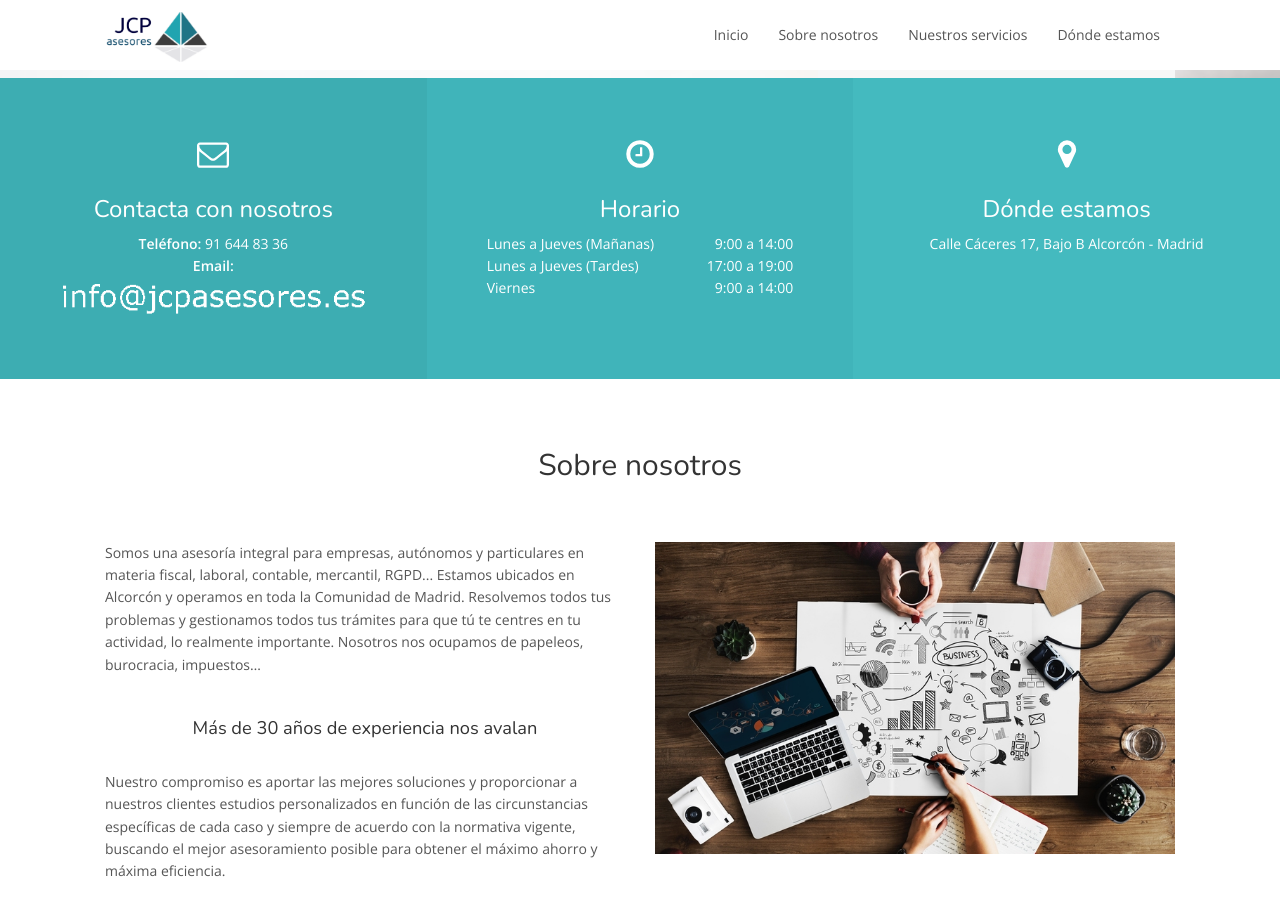
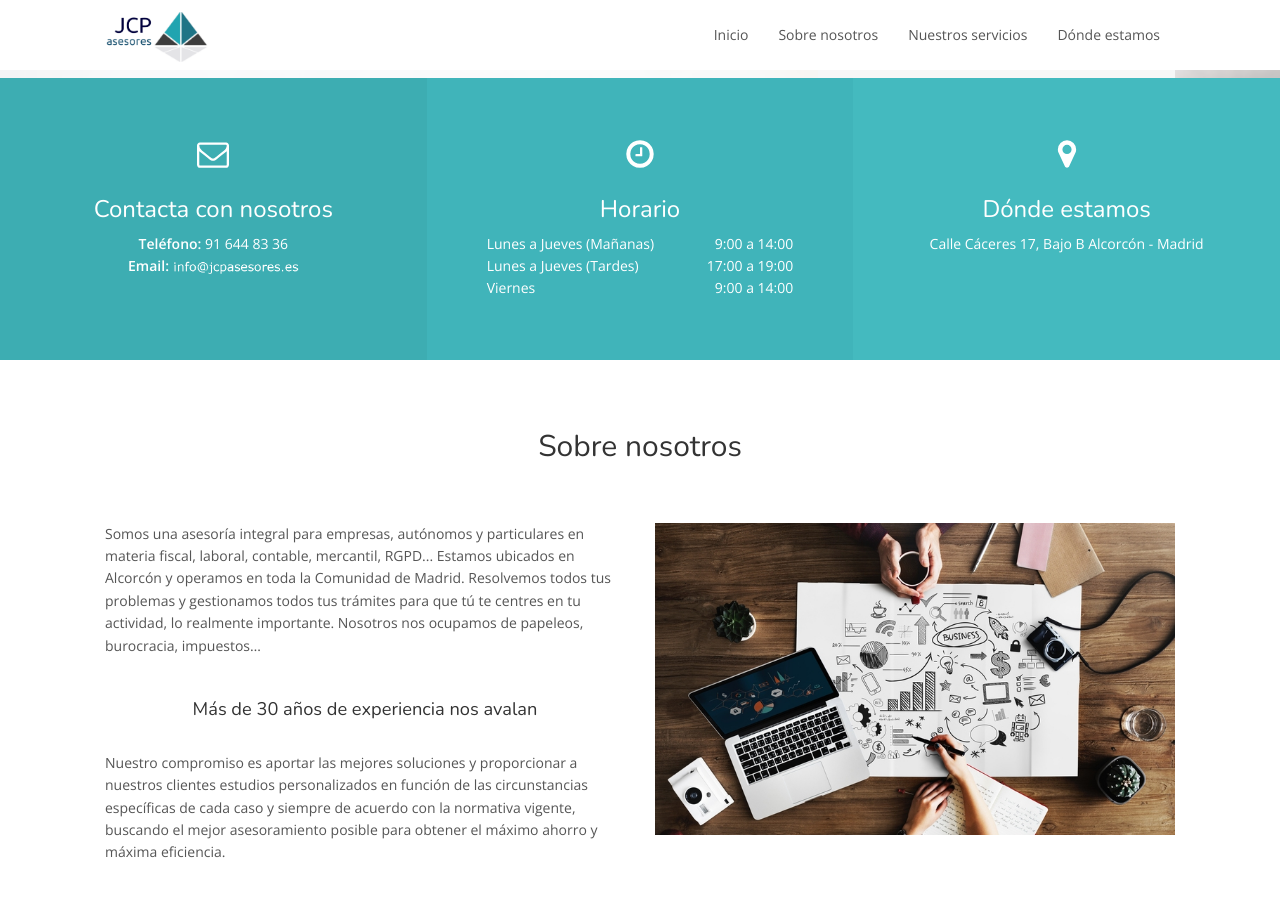
Before and after one commit to MpCity/MpCity.github.io, a Jekyll site: the page built from index.html, in a window 1280 px wide and 900 px high, scrolled down 556 px. Built offline with Jekyll 4.4.1, drawn with Linux system fonts in a browser that asks for light colours; comment, search, counter and statistics services are not loaded.

Commit message:
Update index.html

```diff
--- a/index.html
+++ b/index.html
@@ -83,9 +83,7 @@ layout: default
         <ul>
             {% if site.contact.phone %}<li><strong>Teléfono:</strong> {{ site.contact.phone }}</li>{% endif %}
             {% if site.contact.emergency %}<li><strong>Fax:</strong> {{ site.contact.emergency }}</li>{% endif %}
-
-            <li><strong>Email:</strong> <img src="/static/liame.png" alt="info[arroba]jcpasesores[punto]es" style="width: 126px height: auto"></li>
-
+            <li><strong>Email:</strong> <img src="/static/liame.png" height="17" width="126" alt="info[arroba]jcpasesores[punto]es"></li>
         </ul>
     </div>
     <div class="col-sm-4">
```
